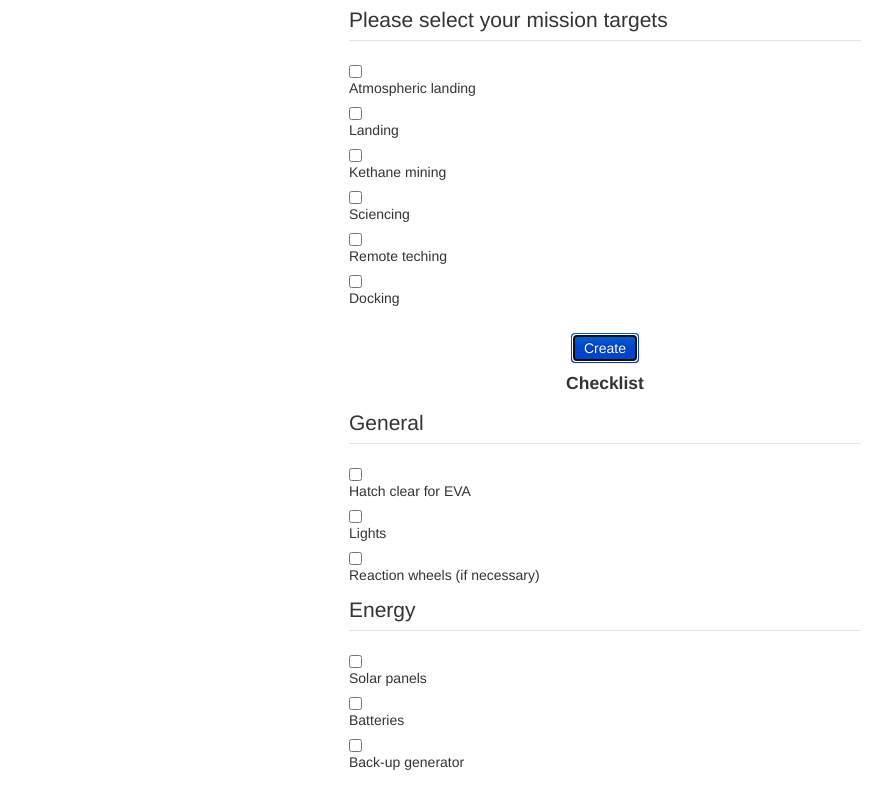
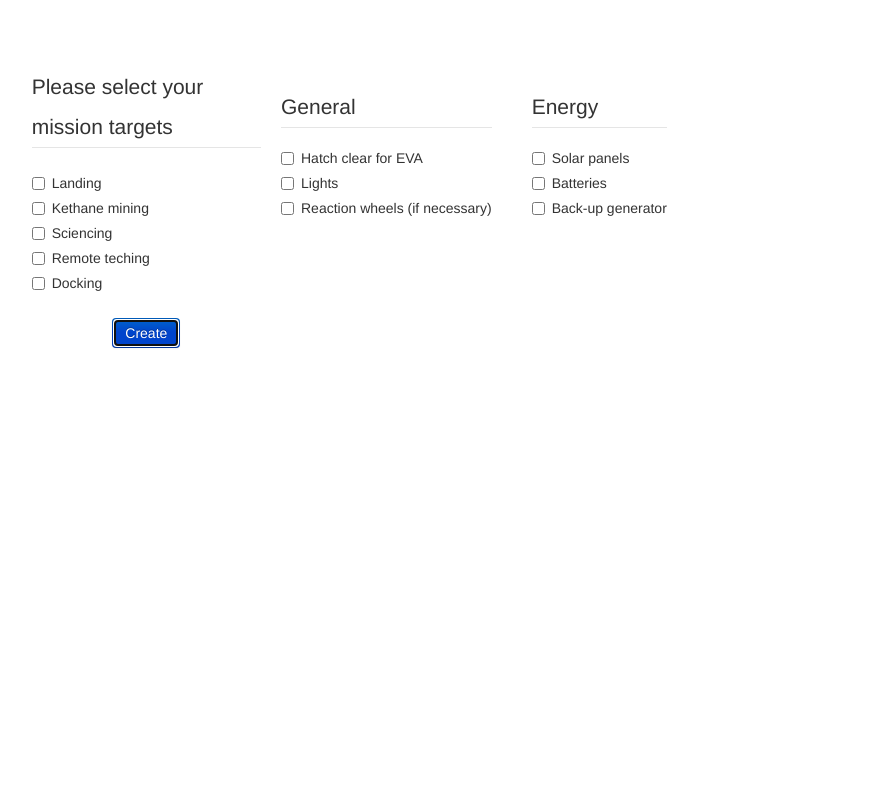
Before and after one commit to pweingardt/kspchecklist, a plain HTML site: page content/index.html in a window 1280 px wide. Both pictures are taken after a click on the button "Create". Shown: the whole page, without its empty margins (35-927 px from the left). Drawn offline with Linux system fonts and the light colour scheme.

Commit message:
fixed layout

```diff
--- a/content/index.html
+++ b/content/index.html
@@ -13,10 +13,15 @@
 	text-align: left;
 }
 
-.main_content {
+.left_content {
 	margin: auto;
-	width: 40%;
+	width: 20%;
 	text-align: center;
+	float: left;
+}
+
+.content {
+	margin: 50pt;
 }
 
 .center_button {
@@ -25,6 +30,18 @@
 
 table {
 	margin: auto;
+}
+
+#checklist {
+	float: left;
+	padding-right: 100pt;
+	margin: auto;
+	width: 60%;
+}
+
+#checklist .control-group {
+	float: left;
+	padding: 15pt;
 }
 </style>
 
@@ -39,48 +56,52 @@ table {
 			application to display correctly.</div>
 	</noscript>
 
-	<div class="main_content">
-		<form id="mission_form">
+	<div class="content">
 
-			<fieldset class="fieldset-auto-width">
-				<legend>Please select your mission targets</legend>
+		<div class="left_content">
+			<form id="mission_form">
+				<div class="control-group">
+					<fieldset class="fieldset-auto-width">
+						<legend>Please select your mission targets</legend>
 
-				<div>
-					<input type="checkbox" style="color: red;" name="LANDING_ATMO"
-						id="LANDING_ATMO"> <label for="LANDING_ATMO">Atmospheric
-						landing</label>
+						<div class="controls">
+
+							<label class="checkbox">
+								<input type="checkbox" style="color: red;" name="LANDING"/>
+								Landing
+							</label>
+
+							<label class="checkbox">
+								<input type="checkbox" style="color: red;" name="KETHANE_MINING"/>
+								Kethane mining
+							</label>
+
+							<label class="checkbox">
+								<input type="checkbox" style="color: red;" name="SCIENCING"/>
+								Sciencing
+							</label>
+
+							<label class="checkbox">
+								<input type="checkbox" style="color: red;" name="REMOTE_TECHING"/>
+								Remote teching
+							</label>
+
+							<label class="checkbox">
+								<input type="checkbox" style="color: red;" name="DOCKING"/>
+								Docking
+							</label>
+						</div>
+					</fieldset>
 				</div>
-				<div>
-					<input type="checkbox" style="color: red;" name="LANDING"
-						id="LANDING"> <label for="LANDING">Landing</label>
-				</div>
-				<div>
-					<input type="checkbox" style="color: red;" name="KETHANE_MINING"
-						id="KETHANE_MINING"> <label for="KETHANE_MINING">Kethane
-						mining</label>
-				</div>
-				<div>
-					<input type="checkbox" style="color: red;" name="SCIENCING"
-						id="SCIENCING"> <label for="SCIENCING">Sciencing</label>
-				</div>
-				<div>
-					<input type="checkbox" style="color: red;" name="REMOTE_TECHING"
-						id="REMOTE_TECHING"> <label for="REMOTE_TECHING">Remote
-						teching</label>
-				</div>
-				<div>
-					<input type="checkbox" style="color: red;" name="DOCKING"
-						id="DOCKING"> <label for="DOCKING">Docking</label>
-				</div>
-			</fieldset>
-		</form>
+			</form>
 
-		<button class="center_button btn btn-primary" id="create_button" type="submit"
-			name="create" value="Create checklist">Create</button>
+			<button class="center_button btn btn-primary" id="create_button"
+				type="submit" name="create" value="Create checklist">Create</button>
+		</div>
 
-		<h4>Checklist</h4>
 
 		<div id="checklist"></div>
 	</div>
+
 </body>
 </html>
--- a/content/kspchecklist.js
+++ b/content/kspchecklist.js
@@ -13,9 +13,8 @@ $(function()  {
 		var div = $("#checklist");
 		div.empty();
 
-		var id = 1;
-
 		for(var i in groups) {
+			var divc = $('<div></div>').addClass("control-group");
 			var fieldset = $('<fieldset></fieldset>').addClass('fieldset-auto-width');
 			var legend = $('<legend></legend>');
 
@@ -23,13 +22,12 @@ $(function()  {
 			fieldset.append(legend);
 
 			for(var n in groups[i].items) {
-				var dynlabel = "dyn_label_ " + (id++);
-				fieldset.append("<div><input type=\"checkbox\" style=\"color: red;\"" +
-						"id=\"" + dynlabel + "\"><label for=\"" + dynlabel + "\">" +
-						groups[i].items[n] + "</label></div>");
+				fieldset.append("<label class=\"checkbox\">" +
+						"<input type=\"checkbox\" style=\"color: red;\">" +
+						groups[i].items[n] + "</label>");
 			}
-
-			div.append(fieldset);
+			divc.append(fieldset);
+			div.append(divc);
 		}
 	});
 });
@@ -44,12 +42,11 @@ createCheckList = function(values) {
 		var g = new Group("(undefined)");
 
 		switch(name) {
-		case "LANDING_ATMO":
-			g.add("Parachutes");
 		case "LANDING":
 			g.name = "(Atmospheric) landing";
+			g.add("Parachutes (atmospheric)");
 			g.add("Legs (long enough)");
-			g.add("Ladder for EVA (if needed");
+			g.add("Ladder for EVA (if needed)");
 			break;
 
 		case "ORBITING":
```
